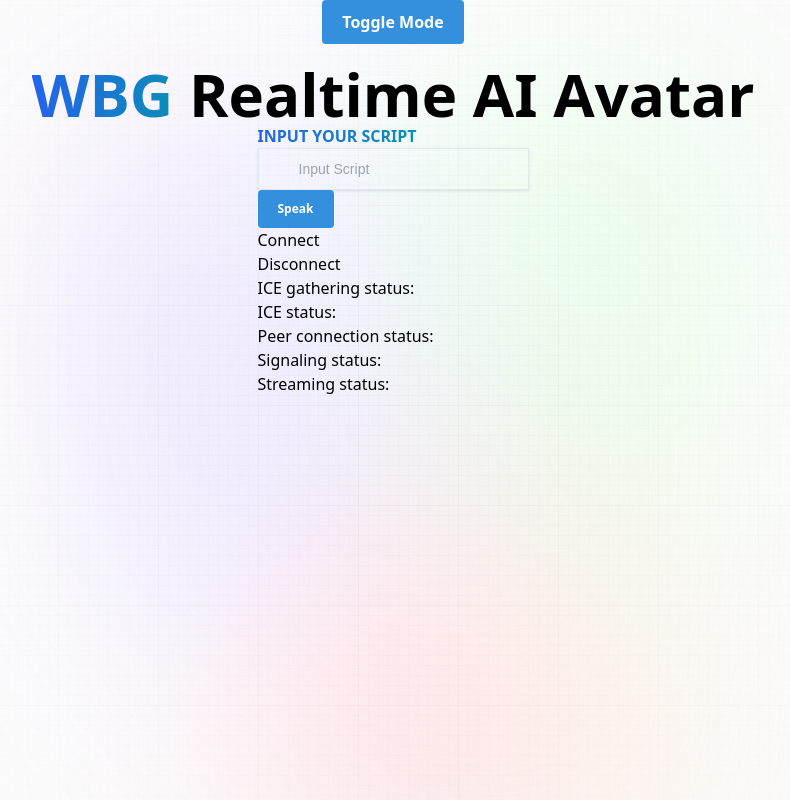
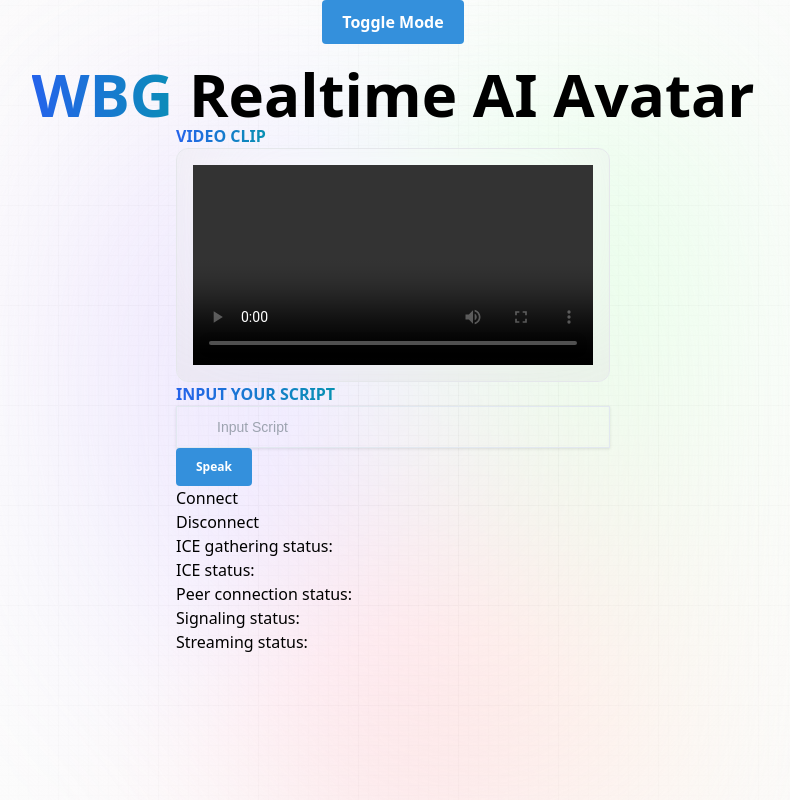
Before and after one commit to DukeJiang/ai_announcer, a React (Vite) app: page / in a window 1280 px wide. Shown: the whole page, without its empty margins (247-1037 px from the left). Built offline with nearby package versions, Linux system fonts and the light colour scheme; no server answers; a web font is replaced by a local one.

Commit message:
realtime ai avatar working demo

```diff
--- a/package.json
+++ b/package.json
@@ -11,10 +11,13 @@
   },
   "dependencies": {
     "@reduxjs/toolkit": "^1.9.5",
+    "localforage": "^1.10.0",
+    "match-sorter": "^6.3.1",
     "react": "^18.2.0",
     "react-dom": "^18.2.0",
     "react-redux": "^8.0.5",
-    "react-router-dom": "^6.14.2"
+    "react-router-dom": "^6.14.2",
+    "sort-by": "^1.2.0"
   },
   "devDependencies": {
     "@types/react": "^18.0.28",
--- a/src/App.jsx
+++ b/src/App.jsx
@@ -1,4 +1,5 @@
 import React, { useState } from 'react';
+import { BrowserRouter as Router, Route } from "react-router-dom";
 import DemoHero from './components/DemoHero';
 import DIDHero from './components/DIDHero'
 import Demo from './components/Demo';
--- a/src/components/DID.jsx
+++ b/src/components/DID.jsx
@@ -16,16 +16,21 @@ const DID = () => {
       ).bind(window);
 
     const [textInput, setTextInput] = useState('');
-    //const [mediaStream, setMediaStream] = useState({srcObject : null, loop : false}); // Assuming you have access to the media stream
-    //const [peerConnection, setPeerConnection] = useState(); // ? RPCPeerConnection object
-    const [streamId, setStreamId] = useState(''); // ! needs to be useRef
-    const [sessionId, setSessionId] = useState(''); // ! needs to be useRef
-    const [sessionClientAnswer, setSessionClientAnswer] = useState(''); // ! needs to be useRef
-    const [statsIntervalId, setStatsIntervalId] = useState(); // ! needs to be useRef
-    const [videoIsPlaying, setVideoIsPlaying] = useState(false);
-    const [lastBytesReceived, setLastBytesReceived] = useState(0);
+    // const [streamId, setStreamId] = useState(''); // ! needs to be useRef
+    // const [sessionId, setSessionId] = useState(''); // ! needs to be useRef
+    // const [sessionClientAnswer, setSessionClientAnswer] = useState(''); // ! needs to be useRef
+    // const [statsIntervalId, setStatsIntervalId] = useState(); // ! needs to be useRef
+    // const [videoIsPlaying, setVideoIsPlaying] = useState(false);
+    // const [lastBytesReceived, setLastBytesReceived] = useState(0);
 
+    const streamId = useRef();
+    const sessionId = useRef();
+    const sessionClientAnswer = useRef();
+    const statsIntervalId = useRef();
+    const videoIsPlaying = useRef();
+    const lastBytesReceived = useRef();
     const peerConnection = useRef(null);
+
     const talkVideo = useRef(null); // ? ref to video dom element
     const peerStatusLabel = useRef(null); // ? ref to peerStatus dom element
     const iceStatusLabel = useRef(null); // ? ref to iceStatus dom element
@@ -40,18 +45,6 @@ const DID = () => {
     const [postTalkStream, { error: talkStreamError, isLoading: isTalkStreamLoading}] = usePostTalkStreamMutation();
     const [deleteStream] = useDeleteStreamMutation()
 
-    // * useEffects
-    // ? on mount, called once
-    useEffect(() => {
-
-    }, []);
-
-    // // ? side effect for mediaStream state change
-    // useEffect(() => {
-    //     if (mediaStream && talkVideo.current) {
-    //       talkVideo.current.srcObject = mediaStream;
-    //     }
-    // }, [mediaStream]);
 
 
     // * Event Handlers
@@ -61,8 +54,8 @@ const DID = () => {
         console.log("handling talk");
         if (peerConnection.current?.signalingState === 'stable' || peerConnection.current?.iceConnectionState === 'connected'){
             const params = {
-                stream_id : streamId,
-                session_id : sessionId,
+                stream_id : streamId.current,
+                session_id : sessionId.current,
                 driver_url : 'bank://lively',
                 script: {
                     type: 'text',
@@ -70,7 +63,7 @@ const DID = () => {
                     provider: {
                         type: 'microsoft',
                         voice_id: 'en-US-JennyNeural',
-                        voice_config: {style: 'string', rate: '0.5', pitch: '+2st'}
+                        voice_config: {style: 'string', rate: '1', pitch: '+0st'}
                     },
                     input: textInput // TODO: need to pass in user input
                 }
@@ -98,12 +91,15 @@ const DID = () => {
         console.log(`Session response newSessionId is : ${newSessionId}`);
         //console.log(`Session response offer sdp is : ${offer['sdp']}`);
         console.log(`Session response first iceServerser is : ${iceServers[0]['urls']}`);
-        setStreamId(newStreamId);
-        setSessionId(newSessionId);
+        streamId.current = newStreamId;
+        sessionId.current = newSessionId;
+        // setStreamId(newStreamId);
+        // setSessionId(newSessionId);
 
         try{
             const answer = await createPeerConnection(offer, iceServers);
-            setSessionClientAnswer(answer);
+            sessionClientAnswer.current = answer;
+            // setSessionClientAnswer(answer);
         } catch (e){
             console.log('error during streaming setup', e);
             stopAllStreams();
@@ -112,9 +108,9 @@ const DID = () => {
         }
 
         const startStreamParams = {
-            stream_id : streamId,
-            session_id : sessionId,
-            answer: sessionClientAnswer
+            stream_id : streamId.current,
+            session_id : sessionId.current,
+            answer: sessionClientAnswer.current
         }
         const sdpResponse = await postStartStream(startStreamParams);
     };
@@ -125,8 +121,8 @@ const DID = () => {
         console.log("handling closing stream")
 
         const params = {
-            stream_id : streamId,
-            session_id : sessionId
+            stream_id : streamId.current,
+            session_id : sessionId.current
         }
         const { data } = await deleteStream(params);
 
@@ -145,7 +141,8 @@ const DID = () => {
         if (event.candidate) {
             const { candidate, sdpMid, sdpMLineIndex } = event.candidate;
             const params = {
-                stream_id : streamId,
+                stream_id : streamId.current,
+                session_id : sessionId.current,
                 candidate : candidate,
                 sdpMid : sdpMid,
                 sdpMLineIndex : sdpMLineIndex
@@ -174,7 +171,7 @@ const DID = () => {
 
     function onVideoStatusChange(videoIsPlaying, stream) {
         let status;
-        if (videoIsPlaying) {
+        if (videoIsPlaying.current) {
         status = 'streaming';
         const remoteStream = stream;
         setVideoElement(remoteStream);
@@ -200,17 +197,18 @@ const DID = () => {
             const stats = await peerConnection.current.getStats(event.track);
             stats.forEach((report) => {
                 if (report.type === 'inbound-rtp' && report.mediaType === 'video') {
-                const videoStatusChanged = videoIsPlaying !== report.bytesReceived > lastBytesReceived;
+                const videoStatusChanged = videoIsPlaying.current !== report.bytesReceived > lastBytesReceived.current;
 
                 if (videoStatusChanged) {
-                    setVideoIsPlaying(report.bytesReceived > lastBytesReceived);
+                    videoIsPlaying.current = (report.bytesReceived > lastBytesReceived.current);
                     onVideoStatusChange(videoIsPlaying, event.streams[0]);
                 }
-                setLastBytesReceived(report.bytesReceived);
+                lastBytesReceived.current = (report.bytesReceived);
                 }
             });
         }, 500);
-        setStatsIntervalId(intervalID)
+        // setStatsIntervalId(intervalID)
+        statsIntervalId.current = intervalID;
     }
 
     // * peerConnection related
@@ -230,24 +228,26 @@ const DID = () => {
         await peerConnection.current.setRemoteDescription(offer);
         console.log('set remote sdp OK');
 
-        const sessionClientAnswer = await peerConnection.current.createAnswer();
+        const answer = await peerConnection.current.createAnswer();
         console.log('create local sdp OK');
 
-        await peerConnection.current.setLocalDescription(sessionClientAnswer);
+        await peerConnection.current.setLocalDescription(answer);
         console.log('set local sdp OK');
 
-        return sessionClientAnswer;
+        return answer;
     }
 
     // TODO: need to implement setVideoElement(stream)
     function setVideoElement(stream){
         if (!stream) return;
-        talkVideo.srcObject = stream;
-        talkVideo.loop = false;
+        talkVideo.current.srcObject = stream;
+        talkVideo.current.loop = false;
+
+        talkVideo.current.style.transition = 'opacity 0.3s ease-in-out';
 
         // safari hotfix
-        if (talkVideo.paused){
-            talkVideo
+        if (talkVideo.current.paused){
+            talkVideo.current
                 .play()
                 .then((_) => {})
                 .catch((e) => {});
@@ -257,16 +257,16 @@ const DID = () => {
     // TODO: need to generate Rebecca's idle video
     // TODO: need to implement playIdleVideo
     function playIdleVideo(){
-        talkVideo.srcObject = undefined;
-        talkVideo.src = idle;
-        talkVideo.loop = true;
+        talkVideo.current.srcObject = undefined;
+        talkVideo.current.src = idle;
+        talkVideo.current.loop = true;
     }
 
     function stopAllStreams() {
-        if (talkVideo.srcObject) {
+        if (talkVideo.current.srcObject) {
           console.log('stopping video streams');
-          talkVideo.srcObject.getTracks().forEach((track) => track.stop());
-          talkVideo.srcObject = null;
+          talkVideo.current.srcObject.getTracks().forEach((track) => track.stop());
+          talkVideo.current.srcObject = null;
         }
     }
 
@@ -305,7 +305,7 @@ const DID = () => {
             <section>
                 {/* Display Video */}
                 <div className='my-10 max-w-full flex justify-center items-center'>
-                {isCreateStreamLoading || isStartStreamLoading || isNetworkInfoLoading || isTalkStreamLoading ? (
+                {isCreateStreamLoading || isStartStreamLoading || isNetworkInfoLoading ? (
                     <img src={loader} alt='loader' className='w-20 h-20 object-contain' />
                 ) : createStreamError || startStreamError || networkInfoError || talkStreamError ? (
                     <p className='font-inter font-bold text-black text-center'>
@@ -313,7 +313,7 @@ const DID = () => {
                     <br />
                     </p>
                 ) : (
-                    talkVideo.srcObject && (
+                    talkVideo && (
                     <div className='flex flex-col gap-3'>
                         <h2 className='font-satoshi font-bold text-gray-600 text-xl'>
                         <span className='blue_gradient'>VIDEO CLIP</span>
```
Also changed, not shown: 1 other file (tests, documents, lock files or other folders).
